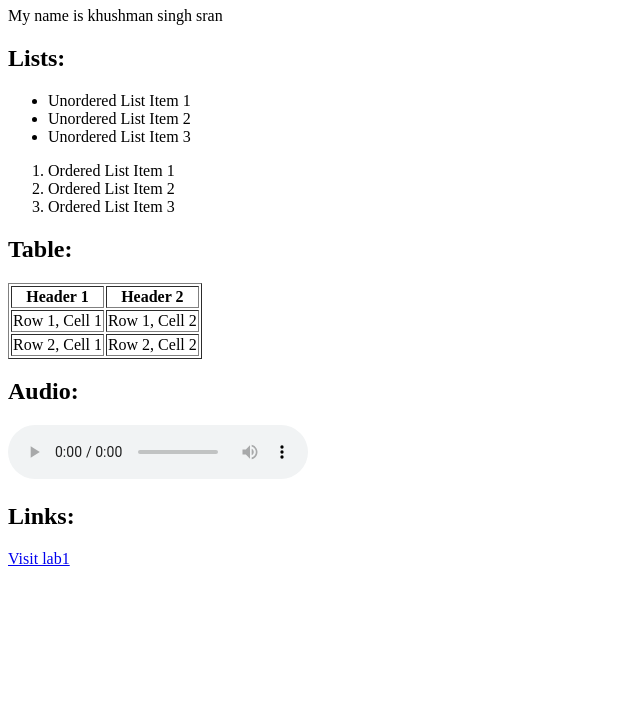
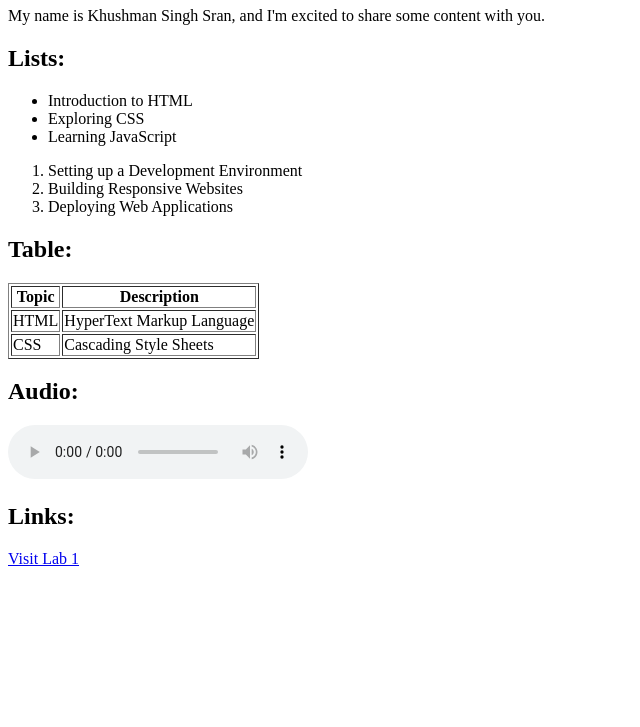
Before and after one commit to Khushman04/khushman.github.io, a plain HTML site: page index.html in a window 1280 px wide. Shown: the part 73-800 px from the top of the page, without its empty margins (0-640 px from the left). Drawn offline with Linux system fonts and the light colour scheme.

Commit message:
Update index.html

```diff
--- a/index.html
+++ b/index.html
@@ -4,45 +4,45 @@
         <title>Enhanced HTML Example</title>
     </head>
     <body>
-        <h1>Hello, World!</h1>
-        <p>My name is khushman singh sran</p>
+        <h1>Welcome to My Website!</h1>
+        <p>My name is Khushman Singh Sran, and I'm excited to share some content with you.</p>
 
         <h2>Lists:</h2>
         <ul>
-            <li>Unordered List Item 1</li>
-            <li>Unordered List Item 2</li>
-            <li>Unordered List Item 3</li>
+            <li>Introduction to HTML</li>
+            <li>Exploring CSS</li>
+            <li>Learning JavaScript</li>
         </ul>
 
         <ol>
-            <li>Ordered List Item 1</li>
-            <li>Ordered List Item 2</li>
-            <li>Ordered List Item 3</li>
+            <li>Setting up a Development Environment</li>
+            <li>Building Responsive Websites</li>
+            <li>Deploying Web Applications</li>
         </ol>
 
         <h2>Table:</h2>
         <table border="1">
             <tr>
-                <th>Header 1</th>
-                <th>Header 2</th>
+                <th>Topic</th>
+                <th>Description</th>
             </tr>
             <tr>
-                <td>Row 1, Cell 1</td>
-                <td>Row 1, Cell 2</td>
+                <td>HTML</td>
+                <td>HyperText Markup Language</td>
             </tr>
             <tr>
-                <td>Row 2, Cell 1</td>
-                <td>Row 2, Cell 2</td>
+                <td>CSS</td>
+                <td>Cascading Style Sheets</td>
             </tr>
         </table>
 
         <h2>Audio:</h2>
         <audio controls>
-            <source src="The Double Drop - Paino.mp3" type="audio/mp3">
+            <source src="The_Double_Drop_Piano.mp3" type="audio/mp3">
             Your browser does not support the audio element.
         </audio>
 
         <h2>Links:</h2>
-        <a href="lab 1.html">Visit lab1</a>
+        <a href="lab1.html">Visit Lab 1</a>
     </body>
 </html>
```
